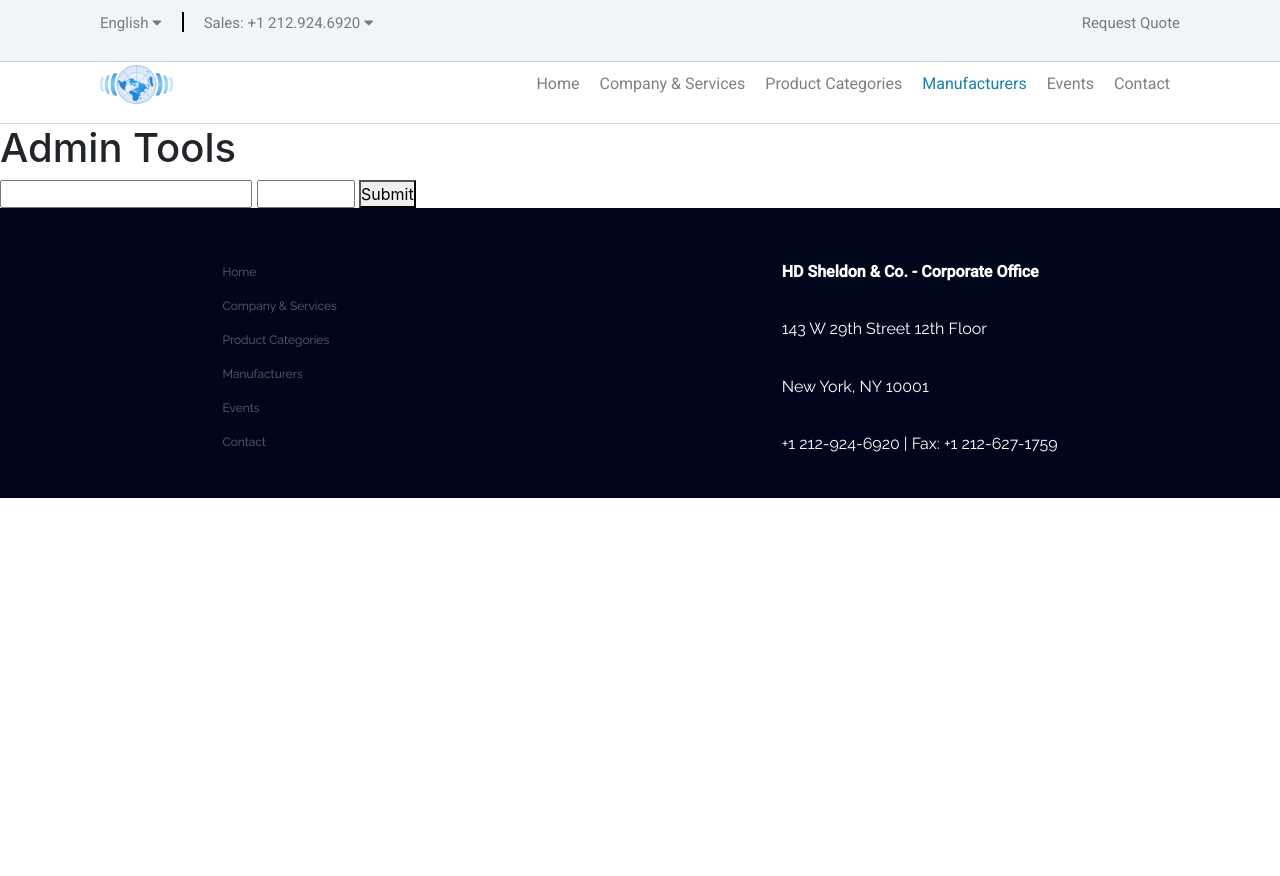
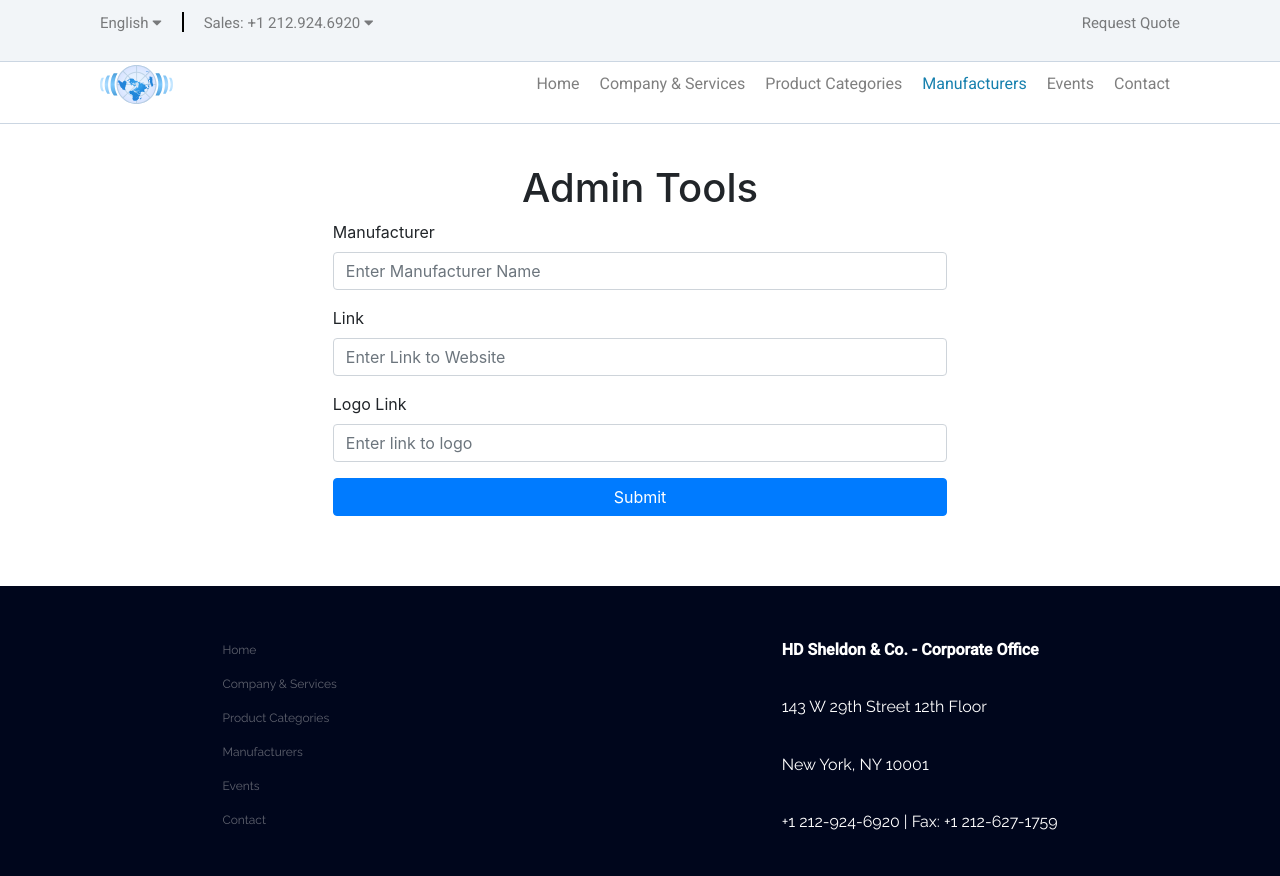
Before and after one commit to mmetros/HDS, a Flask app: page /admin in a window 1280 px wide. Before the commit the page ends 498 px from the top, so only its background shows below. Run offline with Flask 2, Linux system fonts and the light colour scheme; some libraries are stand-ins or nearby versions.

Commit message:
Finished Admin Page

```diff
--- a/app.py
+++ b/app.py
@@ -1,5 +1,6 @@
-from flask import Flask, render_template, request
+from flask import Flask, render_template, request, jsonify
 from flask_restful import Api
+import sqlite3
 
 
 
@@ -19,5 +20,53 @@
     return render_template('admin.html')
 
 
+@app.route('/_background_process')
+def _background_process():
+    name = request.args.get('name')
+    link = request.args.get('link')
+    logo = request.args.get('logo')
+    if find_by_name(name, link, logo):
+        update(name, link, logo)
+        return jsonify(result = "{} has been updated with the following info: Name: {}, Link: {}, Logo: {}".format(name, name,link,logo))
+    else:
+        if None:
+            return
+        else:
+            connection = sqlite3.connect('data.db')
+            cursor = connection.cursor()
+            query = "INSERT INTO manufacturers VALUES (?,?,?)"
+            result = cursor.execute(query, (name, link, logo))
+            connection.commit()
+            connection.close()
+            return jsonify(result = "The following has been added: Name: {}, Link: {}, Logo: {}".format(name,link,logo))
+
+
+def find_by_name(name, link, logo):
+    connection = sqlite3.connect('data.db')
+    cursor = connection.cursor()
+
+    query = "SELECT * FROM manufacturers WHERE name=?"
+    result = cursor.execute(query, (name,))
+    row = cursor.fetchone()
+    # Row will return a tuple
+
+    connection.close()
+    if row:
+        if row[0] == name and row[1] == link and row[2] == logo:
+            return True
+    else:
+        return False
+
+def update(name, link, logo):
+    connection = sqlite3.connect('data.db')
+    cursor = connection.cursor()
+    query = "UPDATE manufacturers SET link=?, logo=? WHERE name=?"
+    result = cursor.execute(query,(link,logo, name))
+    connection.commit()
+    connection.close()
+
+
+app.config['SEND_FILE_MAX_AGE_DEFAULT'] = 0
+
 if __name__ == "__main__":
     app.run(port=5000, debug=True)
--- /dev/null
+++ b/static/css/admin/admin.css
@@ -0,0 +1,22 @@
+#form_container{
+  margin-top: 40px;
+  margin-left: 10%;
+  margin-right: 10%;
+  margin-bottom: 70px;
+  display: flex;
+  flex-direction: column;
+  justify-content: center;
+}
+
+#admin_header{
+  text-align: center;
+}
+
+form{
+  margin-left:20%;
+  margin-right: 20%;
+}
+
+form>.btn{
+  width: 100%;
+}
--- /dev/null
+++ b/static/js/admin.js
@@ -0,0 +1,17 @@
+// if (jQuery):
+//   alert("jQuery is activated")
+
+$(function() {
+  $('#process_input').on('click', function() {
+    $.getJSON('/_background_process', {
+      name: $('input[name="m_name"]').val(),
+      link: $('input[name="m_link"]').val(),
+      logo: $('input[name="m_logo"]').val()
+    }, function(data) {
+      // var txt = $("<p></p>").text(data.result);
+      // $("#result").append(txt);
+      alert(data.result)
+    });
+    return false;
+  });
+});
--- a/templates/admin.html
+++ b/templates/admin.html
@@ -1,20 +1,41 @@
 {% extends "base.html" %}
 {% block content %}
+<link rel="stylesheet" href="../static/css/admin/admin.css">
 
-<div>
-  <h1>Admin Tools</h1>
+<div id="form_container">
 
-  <form>
+  <h1 id="admin_header">Admin Tools</h1>
+
+  <!-- <form>
     <input type="text" name=>
     <input type=text size=5 name=proglang>
     <a href="#" id=process_input><button>Submit
     </button></a>
+  </form> -->
+
+  <form ="">
+    <div class="form-group">
+      <label for="manufacturer">Manufacturer</label>
+      <input type="text" name=m_name class="form-control" id="manufacturer" placeholder="Enter Manufacturer Name">
+    </div>
+    <div class="form-group">
+      <label for="link">Link</label>
+      <input type="text" name=m_link class="form-control" id="link" placeholder="Enter Link to Website">
+    </div>
+    <div class="form-group">
+      <label for="logo">Logo Link</label>
+      <input type="text" name=m_logo class="form-control" id="link" placeholder="Enter link to logo">
+    </div>
+    <button type="submit" class="btn btn-primary" id="process_input">Submit</button>
   </form>
-
 </div>
 
+
+<div id="result" title="Database Message"></div>
+
+<!-- Scripts -->
 <script type="text/javascript" src="../static/js/admin.js">
-
 </script>
-
+<script type="text/javascript" src="https://stackpath.bootstrapcdn.com/bootstrap/4.1.3/js/bootstrap.min.js">
+</script>
 {% endblock %}
```
Also changed, not shown: create_tables.py (+15 -0 lines), data.db (added).
